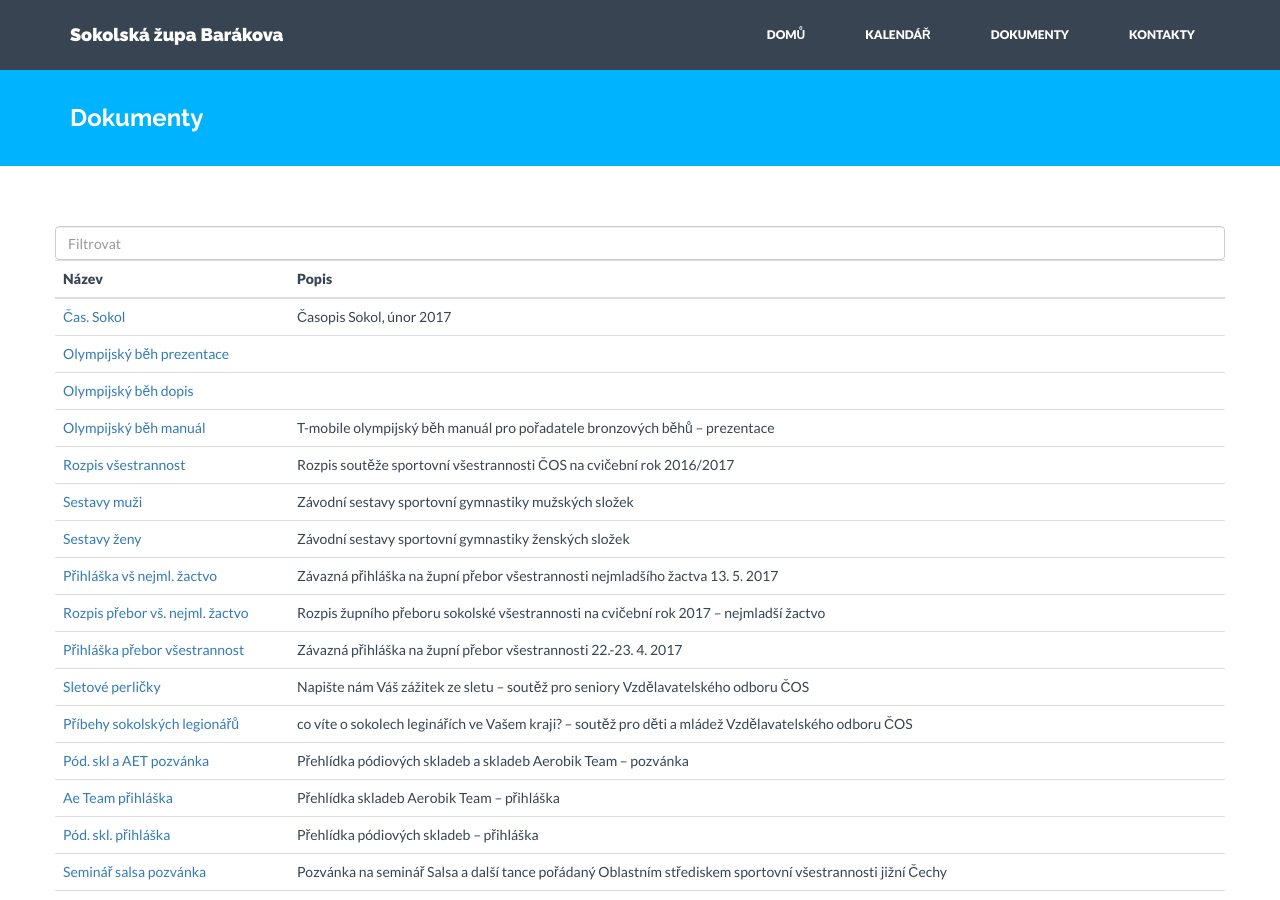
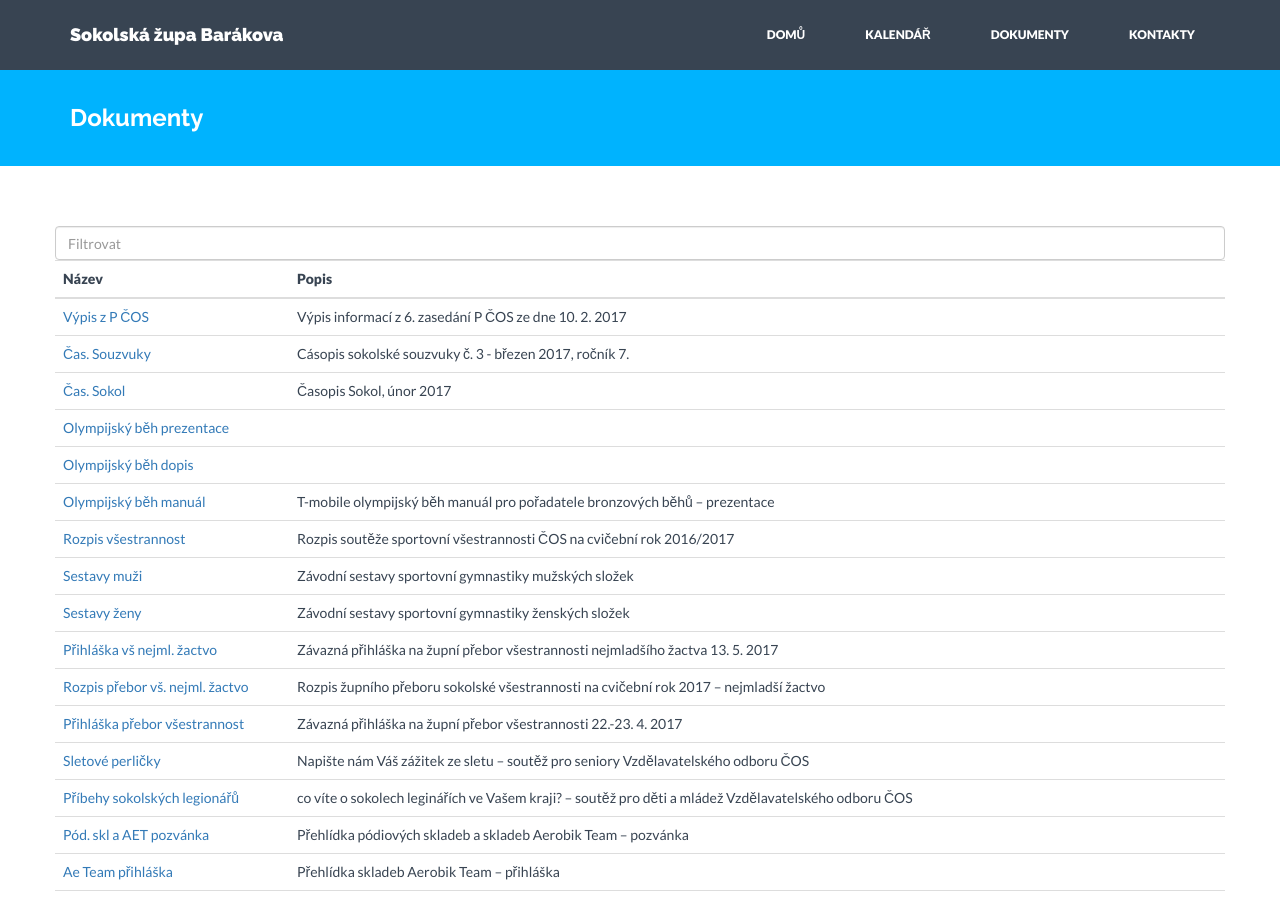
Before and after one commit to milanhybner/zbarakova.cz, a Jekyll site: the page built from dokumenty.md, in a window 1280 px wide and 900 px high. Built offline with Jekyll 4.4.1, drawn with Linux system fonts in a browser that asks for light colours; nearby versions of some CDN libraries.

Commit message:
Nová akce a dokumenty
Na stránku akcí - http://www.zbarakova.cz/akce.html - přidán odkaz na plakát s pozvánkou na valnou hromadu v Českém Brodě

http://sokolbrod.cz/wp-content/uploads/2017/02/Pozv%C3%A1nka-na-valnou-hromadu-2017.jpg

Na stránku dokumentů - http://www.zbarakova.cz/dokumenty.html - přidáno nové číslo časopisu Sokolské souzvuky

https://drive.google.com/open?id=0B0w6gDorCVUkV21NTEpyeFQ2TVdIa1BoWklRZF9Od29Hc09V

a souhrn informací z Předsednictva ČOS ze dne 10.2.2017

https://drive.google.com/open?id=0B0w6gDorCVUkRENKZ3htVWdVbVBHbHpCVUtHWlR5ZXB3M1ZJ

```diff
--- a/_data/akce.yaml
+++ b/_data/akce.yaml
@@ -143,6 +143,11 @@
   nazev: Seminář taekwon-do (Strančice)
   url: http://sokol-strancice.webnode.cz/news/plan-akci-v-sokolovne/
   druh: seminář
+
+- datum: 2017-03-15
+  nazev: Valná hromada T.J. Sokol Český Brod
+  url: http://sokolbrod.cz/wp-content/uploads/2017/02/Pozv%C3%A1nka-na-valnou-hromadu-2017.jpg
+  druh: VH
 
 - datum: 2017-03-16
   nazev: 17:00 Schůze náčelníků a náčelnic jednot
--- a/_data/dokumenty.yaml
+++ b/_data/dokumenty.yaml
@@ -1,3 +1,11 @@
+- nazev: Výpis z P ČOS
+  url: https://drive.google.com/open?id=0B0w6gDorCVUkRENKZ3htVWdVbVBHbHpCVUtHWlR5ZXB3M1ZJ
+  popis: Výpis informací z 6. zasedání P ČOS ze dne 10. 2. 2017
+
+- nazev: Čas. Souzvuky
+  url: https://drive.google.com/open?id=0B0w6gDorCVUkV21NTEpyeFQ2TVdIa1BoWklRZF9Od29Hc09V
+  popis: Cásopis sokolské souzvuky č. 3 - březen 2017, ročník 7.
+
 - nazev: Čas. Sokol
   url: https://drive.google.com/open?id=0B0w6gDorCVUkS1BzTHVBbC1sWllERzl2TDlaRXdWQ2JuVmNn
   popis: Časopis Sokol, únor 2017
```
